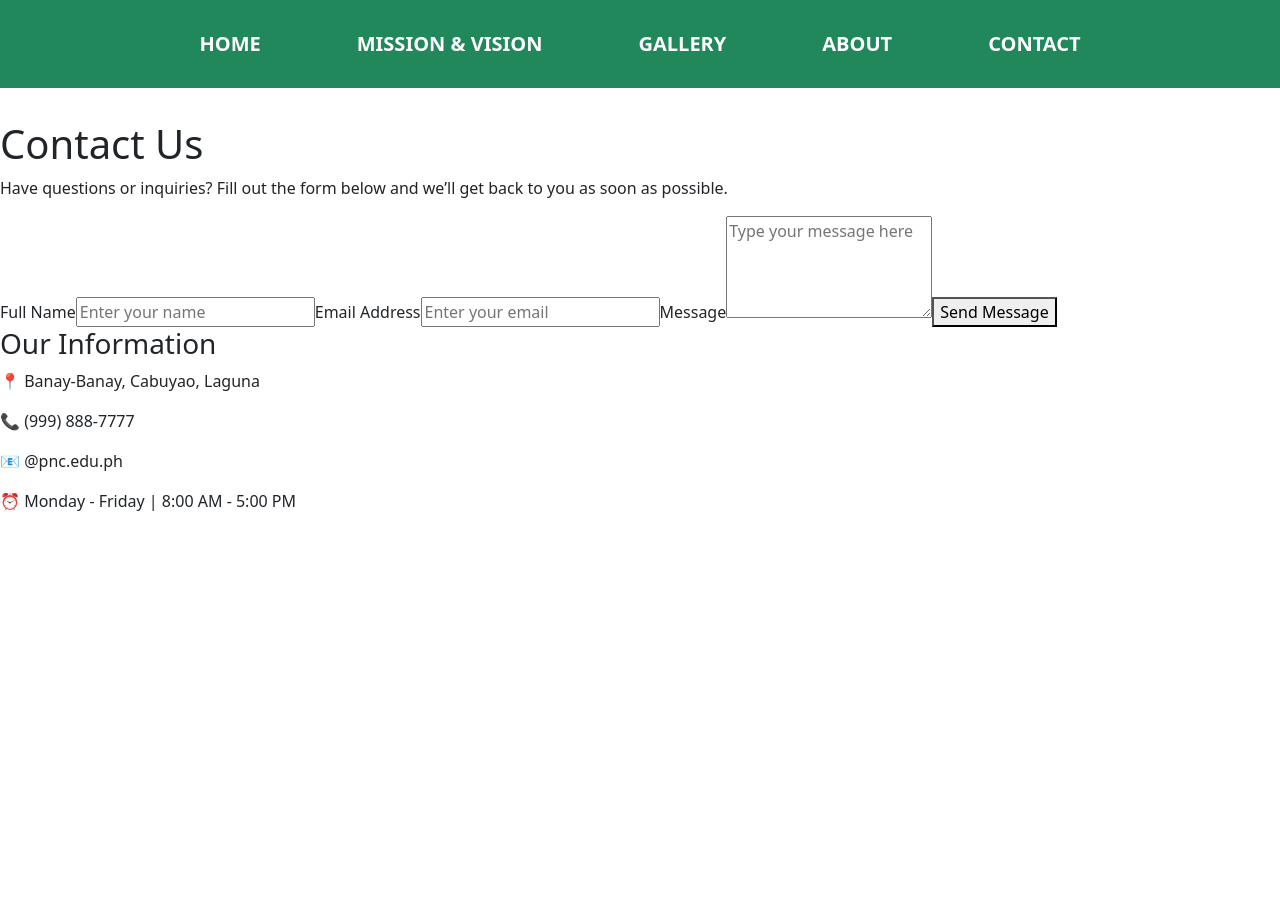
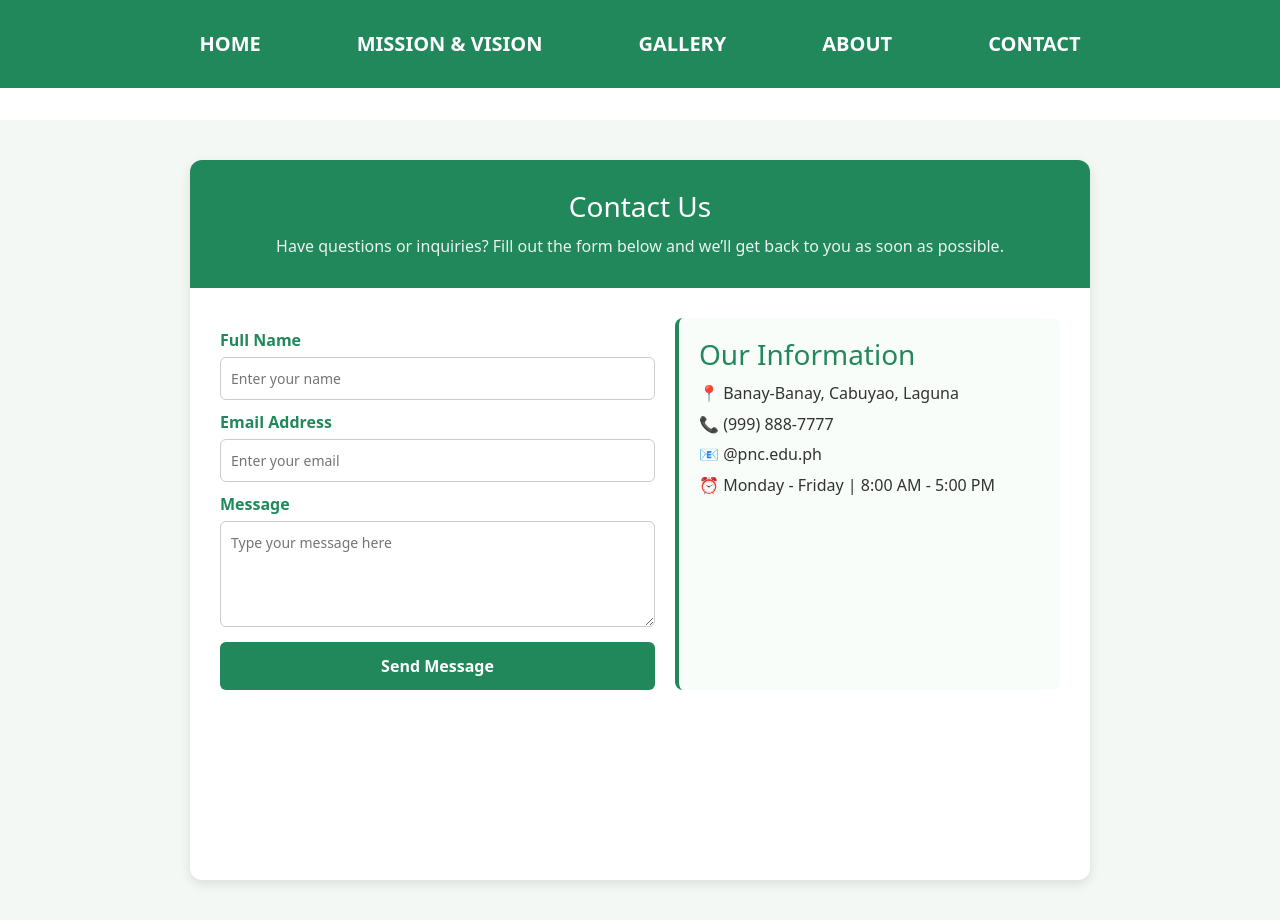
Before and after one commit to miriammulawin/GR-6-LAB2, a React (Vite) app: page /contact in a window 1280 px wide. Before the commit the page ends 800 px from the top, so only its background shows below. Built offline with nearby package versions, Linux system fonts and the light colour scheme.

Commit message:
Update index.css (dungo)

```diff
--- a/src/index.css
+++ b/src/index.css
@@ -26,3 +26,153 @@ body{
 }
 
 /* HOME */
+
+
+
+
+/* CONTACT PAGE */
+
+.contact-container {
+  display: flex;
+  justify-content: center;
+  padding: 40px 20px;
+  background-color: #f4f8f5;
+  min-height: 100vh;
+  box-sizing: border-box;
+}
+
+.contact-box {
+  background-color: white;
+  border-radius: 12px;
+  box-shadow: 0 4px 12px rgba(0, 0, 0, 0.1);
+  width: 100%;
+  max-width: 900px;
+  overflow: hidden;
+}
+
+.contact-header {
+  background-color: #21885b;
+  color: white;
+  text-align: center;
+  padding: 30px 20px;
+}
+
+.contact-header h1 {
+  margin-bottom: 10px;
+  font-size: 28px;
+}
+
+.contact-header p {
+  margin: 0;
+  font-size: 16px;
+  opacity: 0.9;
+}
+
+.contact-content {
+  display: flex;
+  flex-wrap: wrap;
+  justify-content: space-between;
+  padding: 30px;
+  gap: 20px;
+}
+
+.contact-form {
+  flex: 1 1 300px;
+  display: flex;
+  flex-direction: column;
+}
+
+.contact-form label {
+  font-weight: bold;
+  margin-top: 10px;
+  margin-bottom: 5px;
+  color: #21885b;
+}
+
+.contact-form input,
+.contact-form textarea {
+  width: 100%;
+  padding: 10px;
+  border: 1px solid #ccc;
+  border-radius: 6px;
+  font-size: 14px;
+  box-sizing: border-box;
+}
+
+.contact-form input:focus,
+.contact-form textarea:focus {
+  border-color: #21885b;
+  box-shadow: 0 0 5px rgba(33, 136, 91, 0.3);
+}
+
+.contact-form button {
+  margin-top: 15px;
+  padding: 12px;
+  background-color: #21885b;
+  color: white;
+  font-weight: bold;
+  border: none;
+  border-radius: 6px;
+  cursor: pointer;
+  transition: 0.3s;
+}
+
+.contact-form button:hover {
+  background-color: #186a45;
+}
+
+.contact-info {
+  flex: 1 1 250px;
+  background-color: #f8fdf9;
+  border-left: 4px solid #21885b;
+  border-radius: 8px;
+  padding: 20px;
+  box-sizing: border-box;
+}
+
+.contact-info h3 {
+  color: #21885b;
+  margin-bottom: 10px;
+}
+
+.contact-info p {
+  margin: 5px 0;
+  color: #333;
+  line-height: 1.6;
+}
+
+/* Responsive */
+@media (max-width: 992px) {
+  .contact-content {
+    flex-direction: column;
+    padding: 20px;
+  }
+
+  .contact-form,
+  .contact-info {
+    flex: 1 1 100%;
+  }
+
+  .contact-header h1 {
+    font-size: 26px;
+  }
+}
+
+@media (max-width: 576px) {
+  .contact-header h1 {
+    font-size: 22px;
+  }
+
+  .contact-header p {
+    font-size: 14px;
+  }
+
+  .contact-form button {
+    padding: 10px;
+    font-size: 14px;
+  }
+
+  .contact-box {
+    margin: 10px;
+  }
+}
```
